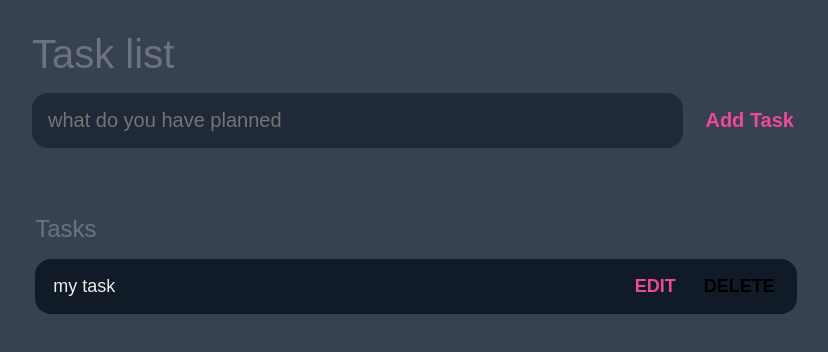
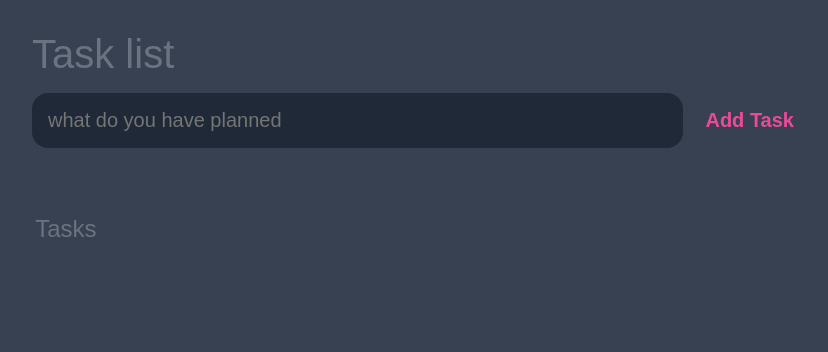
Before and after one commit to Abdul-luh/todo-list-app_project, a plain HTML site: page index.html in a window 1280 px wide. Shown: the whole page, without its empty margins (224-1052 px from the left). Drawn offline with Linux system fonts and the light colour scheme.

Commit message:
final commit

```diff
--- a/index.html
+++ b/index.html
@@ -19,18 +19,18 @@
 			</form>
 		</header>
 		<main>
-			<section class="task-list">
+			 <section class="task-list">
 				<h2>Tasks</h2>
 				<div id="tasks">
-					<div class="task">
+					<!-- <div class="task">
 						<div class="content">
-							<input type="text" class="text" value="my task" readonly />
+							<input type="text" class="text" readonly />
 						</div>
 						<div class="actions">
 							<button class="edit">Edit</button>
 							<button class="delete">Delete</button>
 						</div>
-					</div>
+					</div>-->
 				</div>
 			</section>
 		</main>
```
